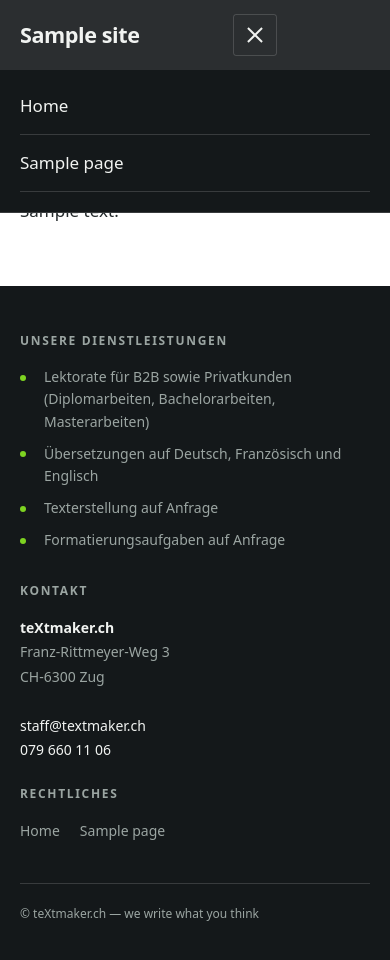
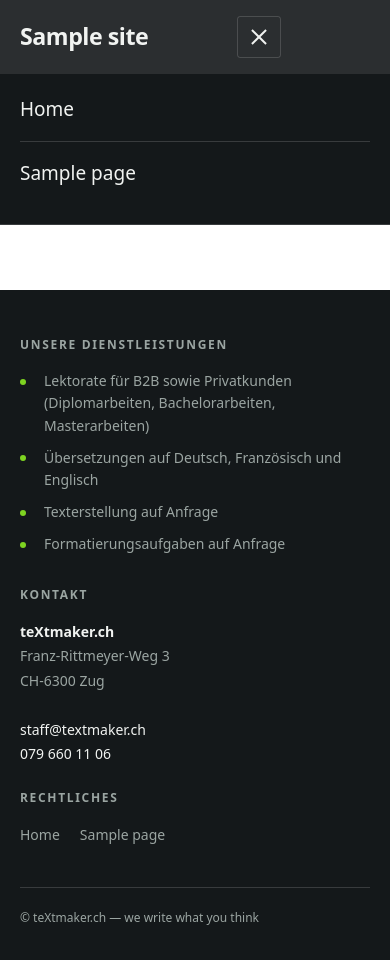
Before and after one commit to waliasolutions/textmaker, a WordPress theme: template textmaker/page.php in a window 390 px wide, after a click that opens the changed part. Before the commit the page ends 921 px from the top, so only its background shows below. Run offline with PHP 8.4 and a stand-in for WordPress, Linux system fonts and the light colour scheme; the site name, menu and one post (Sample post) are stand-ins, and other content is empty; some libraries are stand-ins or nearby versions.

Commit message:
Groessere Navigation und Logo, kein Home-Eintrag, Mobile-QA
- Kopfzeile ueber ein Token --head-h gesteuert (88px, mobil 74px). Es legt
  zugleich den Startpunkt des mobilen Menues und den Abstand der Sprungziele
  fest, damit beides nicht mehr auseinanderlaufen kann.
- Logo auf 54px Hoehe (mobil 42px), Wortmarke auf 1.7rem; Navigation von
  0.875rem auf 1.0625rem, im mobilen Menue auf 1.1875rem.
- "Home" aus Navigation und automatisch angelegtem Menue entfernt: das Logo
  fuehrt bereits zur Startseite.
- Mobiles Menue: hoehere Tap-Flaechen, scrollbar bei langen Menues, Versatz
  unter der WordPress-Werkzeugleiste, kein Trennstrich mehr am letzten Eintrag.

Mobile-QA mit Chromium ueber 375/390/412/768/1280px gegen die echten
Theme-Styles: kein horizontaler Ueberlauf, Menue oeffnet und schliesst buendig
unter der Kopfzeile, Tap-Flaechen 64px, Ankersprung landet unterhalb der
Kopfzeile statt dahinter.

Co-Authored-By: Claude Opus 5 <noreply@anthropic.com>
Claude-Session: https://claude.ai/code/session_01VKUi2ARHNUMEFXUVUFWxnK

```diff
--- a/textmaker/assets/css/main.css
+++ b/textmaker/assets/css/main.css
@@ -36,6 +36,14 @@
 	--gutter: clamp(1.25rem, 4vw, 3rem);
 	--band:   clamp(3.75rem, 6.5vw, 6rem);
 	--radius: 3px;
+
+	/* Höhe der Kopfzeile — steuert zugleich den Startpunkt des mobilen Menüs
+	   und den Abstand der Sprungziele. Nur hier ändern. */
+	--head-h: 88px;
+}
+
+@media (max-width: 900px) {
+	:root { --head-h: 74px; }
 }
 
 /* --- Grundlagen ---------------------------------------------------------- */
@@ -48,7 +56,7 @@ html {
 	margin: 0;
 	padding: 0;
 	/* Sprungziele nicht unter der klebenden Kopfzeile ausrichten. */
-	scroll-padding-top: 84px;
+	scroll-padding-top: calc(var(--head-h) + 16px);
 	scroll-behavior: smooth;
 }
 
@@ -182,18 +190,20 @@ button { font: inherit; color: inherit; }
 	align-items: center;
 	justify-content: space-between;
 	gap: 1.5rem;
-	min-height: 70px;
+	min-height: var(--head-h);
 }
 
+.site-logo { display: flex; }
+.site-logo a { display: block; }
 .site-logo img {
-	max-height: 40px;
+	max-height: 54px;
 	width: auto;
 }
 
 .wordmark {
 	font-weight: 700;
 	letter-spacing: -.02em;
-	font-size: 1.35rem;
+	font-size: 1.7rem;
 	text-decoration: none;
 	white-space: nowrap;
 	color: var(--on-dark);
@@ -203,16 +213,16 @@ button { font: inherit; color: inherit; }
 .nav {
 	display: flex;
 	align-items: center;
-	gap: clamp(1rem, 2.2vw, 2rem);
+	gap: clamp(1.1rem, 2.4vw, 2.25rem);
 	list-style: none;
 	margin: 0;
 	padding: 0;
 }
 .nav a {
 	text-decoration: none;
-	font-size: var(--s-sm);
+	font-size: var(--s-md);
 	font-weight: 500;
-	padding: .35rem 0;
+	padding: .4rem 0;
 	position: relative;
 	color: var(--on-dark);
 	display: inline-block;
@@ -256,27 +266,36 @@ button { font: inherit; color: inherit; }
 @media (max-width: 900px) {
 	.burger { display: block; }
 
+	.site-logo img { max-height: 42px; }
+	.wordmark { font-size: 1.45rem; }
+
 	.nav {
 		position: fixed;
-		inset: 70px 0 auto 0;
+		inset: var(--head-h) 0 auto 0;
 		flex-direction: column;
 		align-items: stretch;
 		gap: 0;
 		background: var(--ink);
 		border-bottom: 1px solid var(--on-dark-line);
-		padding: .5rem var(--gutter) 1.25rem;
+		padding: .25rem var(--gutter) 1.25rem;
 		opacity: 0;
 		pointer-events: none;
 		transition: opacity .2s ease;
+		/* Sehr lange Menüs bleiben erreichbar. */
+		max-height: calc(100svh - var(--head-h));
+		overflow-y: auto;
 	}
 	.nav[data-open="true"] { opacity: 1; pointer-events: auto; }
 	.nav a {
-		padding: .85rem 0;
+		padding: .95rem 0;
 		border-bottom: 1px solid var(--on-dark-line);
-		font-size: var(--s-md);
+		font-size: var(--s-lg);
 		display: block;
 	}
 	.nav a::after { display: none; }
+	.nav li:last-child a { border-bottom: 0; }
+
+	body.admin-bar .nav { inset: calc(var(--head-h) + 46px) 0 auto 0; }
 }
 
 /* --- Hero ---------------------------------------------------------------- */
--- a/textmaker/header.php
+++ b/textmaker/header.php
@@ -68,12 +68,12 @@ defined( 'ABSPATH' ) || exit;
 			} else {
 				echo '<ul class="nav" id="hauptmenue">';
 
+				// Kein „Home“ — dafür ist das Logo da.
 				$textmaker_fallback = array(
-					home_url( '/' ) => __( 'Home', 'textmaker' ),
-					'#lektorat'     => __( 'Lektorat-Service', 'textmaker' ),
-					'#preise'       => __( 'Preise', 'textmaker' ),
-					'#referenzen'   => __( 'Referenzen', 'textmaker' ),
-					'#anfragen'     => __( 'Offerte anfragen', 'textmaker' ),
+					'#lektorat'   => __( 'Lektorat-Service', 'textmaker' ),
+					'#preise'     => __( 'Preise', 'textmaker' ),
+					'#referenzen' => __( 'Referenzen', 'textmaker' ),
+					'#anfragen'   => __( 'Offerte anfragen', 'textmaker' ),
 				);
 
 				foreach ( $textmaker_fallback as $textmaker_url => $textmaker_label ) {
--- a/textmaker/inc/activation.php
+++ b/textmaker/inc/activation.php
@@ -17,9 +17,8 @@ defined( 'ABSPATH' ) || exit;
  * Nach dem Wechsel auf dieses Theme einmalig einrichten.
  */
 function textmaker_after_switch_theme(): void {
-	$front_id = textmaker_ensure_front_page();
-
-	textmaker_ensure_menus( $front_id );
+	textmaker_ensure_front_page();
+	textmaker_ensure_menus();
 }
 add_action( 'after_switch_theme', 'textmaker_after_switch_theme' );
 
@@ -92,10 +91,8 @@ function textmaker_ensure_front_page(): int {
 
 /**
  * Haupt- und Fussmenü aufbauen, falls noch keines zugewiesen ist.
- *
- * @param int $front_id ID der Startseite.
  */
-function textmaker_ensure_menus( int $front_id ): void {
+function textmaker_ensure_menus(): void {
 	$locations = get_theme_mod( 'nav_menu_locations', array() );
 	$locations = is_array( $locations ) ? $locations : array();
 
@@ -104,18 +101,7 @@ function textmaker_ensure_menus( int $front_id ): void {
 		$menu_id = textmaker_create_menu( __( 'Hauptmenü', 'textmaker' ) );
 
 		if ( $menu_id > 0 ) {
-			if ( $front_id > 0 ) {
-				textmaker_add_menu_item(
-					$menu_id,
-					array(
-						'menu-item-title'     => __( 'Home', 'textmaker' ),
-						'menu-item-object'    => 'page',
-						'menu-item-object-id' => $front_id,
-						'menu-item-type'      => 'post_type',
-					)
-				);
-			}
-
+			// Kein „Home“-Eintrag: das Logo führt bereits zur Startseite.
 			$anchors = array(
 				'#lektorat'   => __( 'Lektorat-Service', 'textmaker' ),
 				'#preise'     => __( 'Preise', 'textmaker' ),
```
Also changed, not shown: artifact/textmaker.html (+18 -10 lines).
